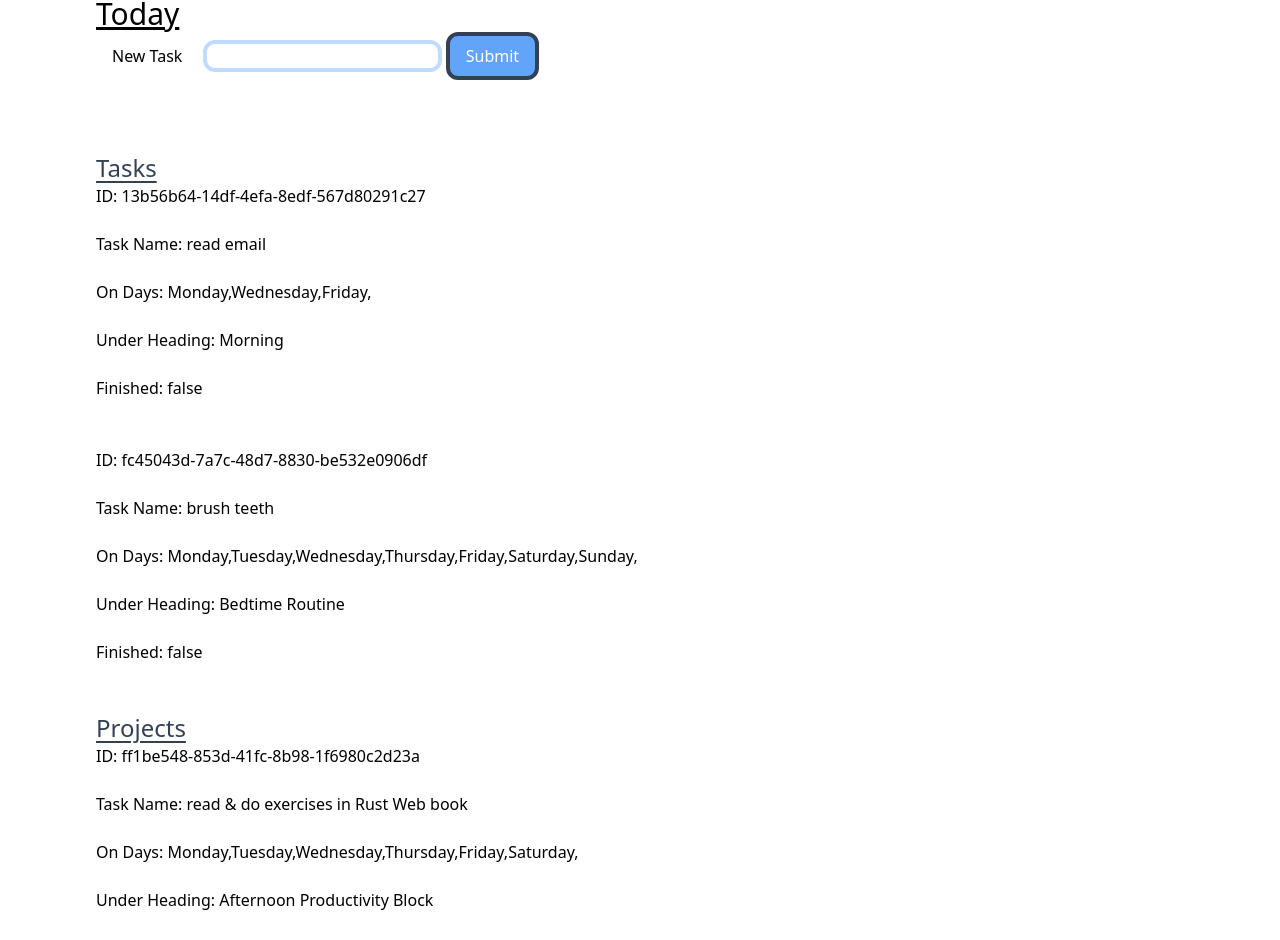
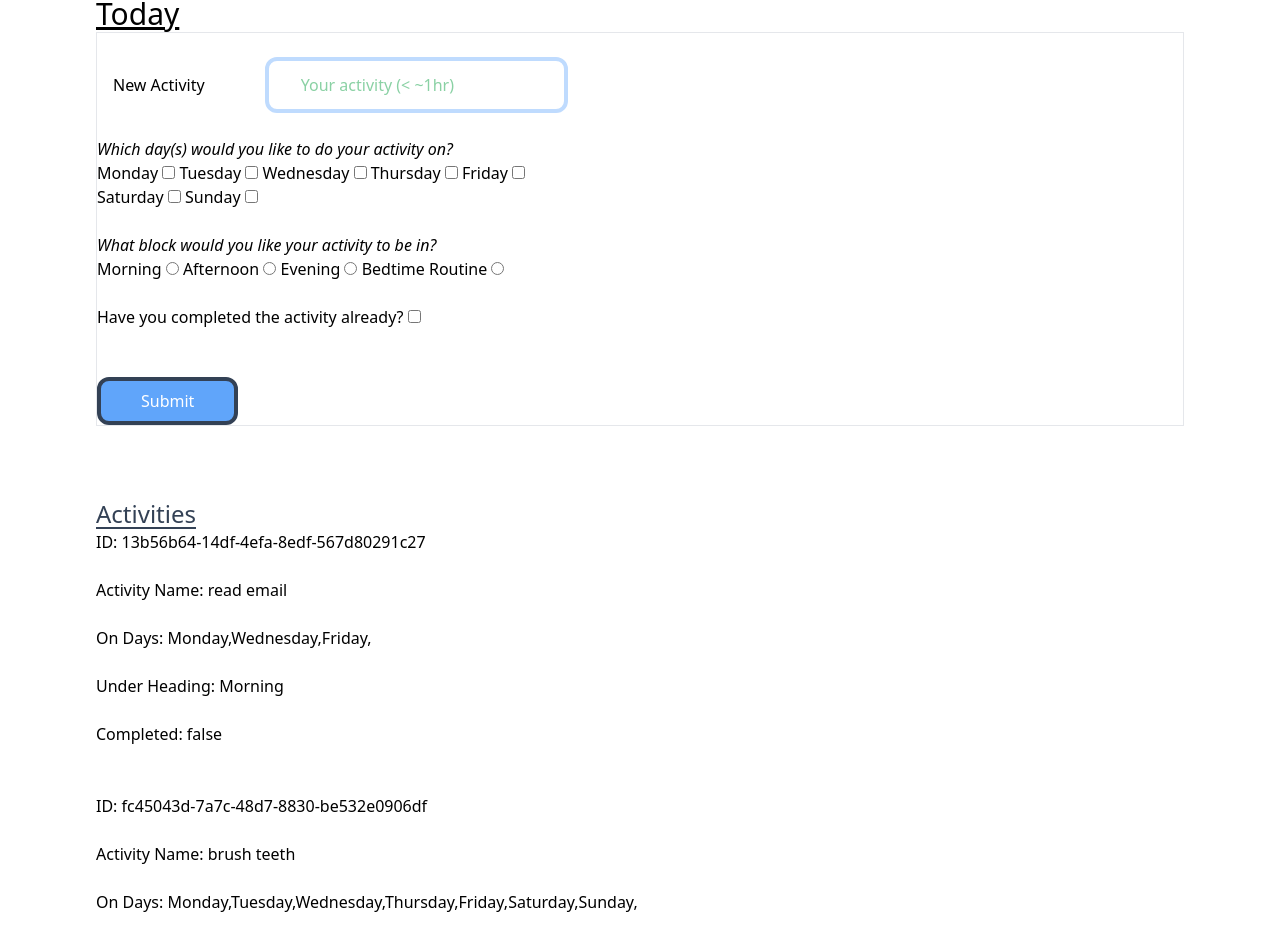
Before and after one commit to diversable/forms, a SvelteKit app: page / in a window 1280 px wide. Shown: the part 88-1028 px from the top of the page. Built offline with nearby package versions, Linux system fonts and the light colour scheme.

Commit message:
finish adding form fields

```diff
--- a/src/routes/+page.svelte
+++ b/src/routes/+page.svelte
@@ -6,55 +6,112 @@
 
 	console.log(data);
 
-	const { tasks, projects } = data;
+	const { activities, projects } = data;
 	// END Loading Data
 </script>
 
 <svelte:head>
 	<title>Home</title>
-	<meta name="description" content="Svelte demo app" />
+	<meta name="description" content="Activity and Project Forms" />
 </svelte:head>
 
 <section class="mx-auto">
 	<h1 class="text-3xl underline">Today</h1>
-	<div class="flex-col">
+	<div class="flex-col border">
 		<form method="POST">
-			<label for="taskName" class="p-4 mx-auto">New Task</label>
-			<input type="text" name="taskName" class="input" />
+			<br />
+			<label for="activityName" class="p-4 mx-auto">New Activity</label>
+			<input type="text" name="activityName" placeholder="Your activity (< ~1hr)" class="input" />
+			<br /><br />
+			<p><i>Which day(s) would you like to do your activity on?</i></p>
+			<label for="Monday"
+				>Monday
+				<input type="checkbox" name="onDays" value="Monday" />
+			</label>
+			<label for="Tuesday"
+				>Tuesday
+				<input type="checkbox" name="onDays" value="Tuesday" />
+			</label>
+			<label for="Wednesday"
+				>Wednesday
+				<input type="checkbox" name="onDays" value="Wednesday" />
+			</label>
+			<label for="Thursday"
+				>Thursday
+				<input type="checkbox" name="onDays" value="Thursday" />
+			</label>
+			<label for="Friday"
+				>Friday
+				<input type="checkbox" name="onDays" value="Friday" />
+			</label>
+			<br />
+			<label for="Saturday"
+				>Saturday
+				<input type="checkbox" name="onDays" value="Saturday" />
+			</label>
+			<label for="Sunday"
+				>Sunday
+				<input type="checkbox" name="onDays" value="Sunday" />
+			</label>
+			<br /><br />
+			<p><i>What block would you like your activity to be in?</i></p>
+			<label for="Morning"
+				>Morning
+				<input type="radio" name="underHeading" value="morning" />
+			</label>
+			<label for="Afternoon"
+				>Afternoon
+				<input type="radio" name="underHeading" value="afternoon" />
+			</label>
+			<label for="Evening"
+				>Evening
+				<input type="radio" name="underHeading" value="evening" />
+			</label>
+			<label for="Bedtime Routine"
+				>Bedtime Routine
+				<input type="radio" name="underHeading" value="bedtime routine" />
+			</label>
+			<br /><br />
+			<label for="completed"
+				>Have you completed the activity already?
+				<input type="checkbox" name="completed" value={false} />
+			</label>
 
+			<br /><br /><br />
 			<button
 				type="submit"
-				class="bg-blue-400 text-white px-4 py-2 border-4 border-slate-700 rounded-xl">Submit</button
+				class="px-10 bg-blue-400 text-white py-2 border-4 border-slate-700 rounded-xl"
+				>Submit</button
 			>
 		</form>
 	</div>
 
 	<br /><br /><br />
 	<!-- SHOW TASKS -->
-	<h2 class="sub-heading">Tasks</h2>
-	{#each tasks as { id, taskName, onDays, underHeading, finished } (id)}
+	<h2 class="sub-heading">Activities</h2>
+	{#each activities as { id, activityName, onDays, underHeading, completed } (id)}
 		<p>
 			ID: {id}
 			<br /><br />
-			Task Name: {taskName}
+			Activity Name: {activityName}
 			<br /><br />
 			On Days: {onDays},
 			<br /><br />
 			Under Heading: {underHeading}
 
 			<br /><br />
-			Finished: {finished}
+			Completed: {completed}
 			<br /><br /><br />
 		</p>
 	{/each}
 
 	<!-- SHOW PROJECTS -->
 	<h2 class="sub-heading">Projects</h2>
-	{#each projects as { id, taskName, onDays, underHeading, started, finished } (id)}
+	{#each projects as { id, projectName, onDays, underHeading, started, completed } (id)}
 		<p>
 			ID: {id}
 			<br /><br />
-			Task Name: {taskName}
+			Project Name: {projectName}
 			<br /><br />
 			On Days: {onDays},
 			<br /><br />
@@ -62,7 +119,7 @@
 			<br /><br />
 			Started: {started}
 			<br /><br />
-			Finished: {finished}
+			Completed: {completed}
 			<br /><br /><br />
 		</p>
 	{/each}
@@ -73,6 +130,6 @@
 		@apply text-2xl underline underline-offset-4 text-slate-700;
 	}
 	.input {
-		@apply border-4 rounded-xl border-spacing-4 border-blue-200;
+		@apply mx-10 px-8 py-3 border-4 rounded-xl border-spacing-4 border-blue-200 placeholder-green-600 placeholder-opacity-50;
 	}
 </style>
--- a/src/routes/+page.ts
+++ b/src/routes/+page.ts
@@ -6,16 +6,15 @@ import type { PageLoad } from "./$types";
 export const prerender = true;
 
 // Task = thing you can do in 1 sitting
-const tasks = [{
+const activities = [{
   id: crypto.randomUUID(),
-  taskName: "read email",
+  activityName: "read email",
   onDays: ["Monday", "Wednesday", "Friday"],
   underHeading: "Morning",
-
-  finished: false,
+  completed: false,
 }, {
   id: crypto.randomUUID(),
-  taskName: "brush teeth",
+  activityName: "brush teeth",
   onDays: [
     "Monday",
     "Tuesday",
@@ -25,14 +24,13 @@ const tasks = [{
     "Saturday",
     "Sunday",
   ],
-  underHeading: "Bedtime Routine",
-
-  finished: false,
+  underHeading: "bedtime routine",
+  completed: false,
 }];
 
 const projects = [{
   id: crypto.randomUUID(),
-  taskName: "read & do exercises in Rust Web book",
+  projectName: "read & do exercises in Rust Web book",
   onDays: [
     "Monday",
     "Tuesday",
@@ -41,12 +39,12 @@ const projects = [{
     "Friday",
     "Saturday",
   ],
-  underHeading: "Afternoon Productivity Block",
+  underHeading: "afternoon productivity block",
   started: true,
-  finished: false,
+  completed: false,
 }, {
   id: crypto.randomUUID(),
-  taskName: "prep grad school applications",
+  projectName: "prep grad school applications",
   onDays: [
     "Monday",
     "Tuesday",
@@ -55,14 +53,14 @@ const projects = [{
     "Friday",
     "Saturday",
   ],
-  underHeading: "Morning Productivity Block",
+  underHeading: "morning productivity block",
   started: false,
-  finished: false,
+  completed: false,
 }];
 
 export const load: PageLoad = ({ data }) => {
   console.log(data);
-  return { tasks: tasks, projects: projects };
+  return { activities: activities, projects: projects };
 };
 
 export const actions: Actions = {
```
